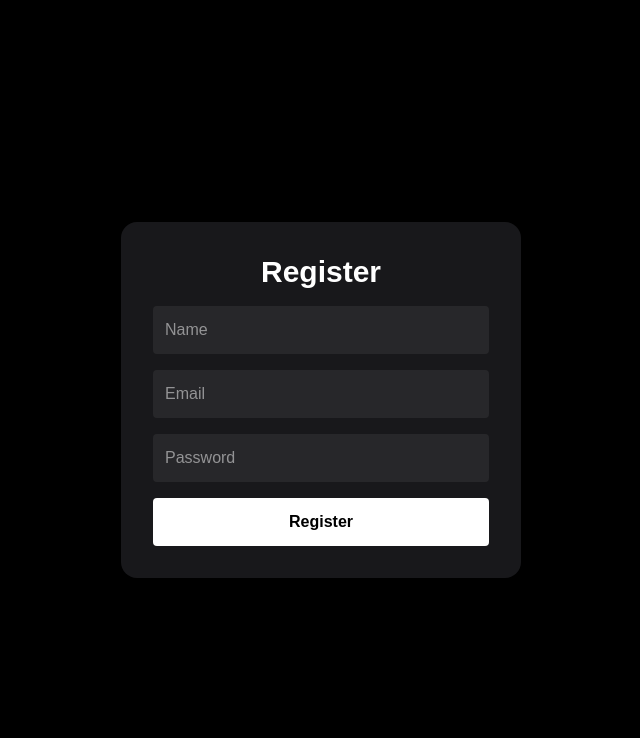
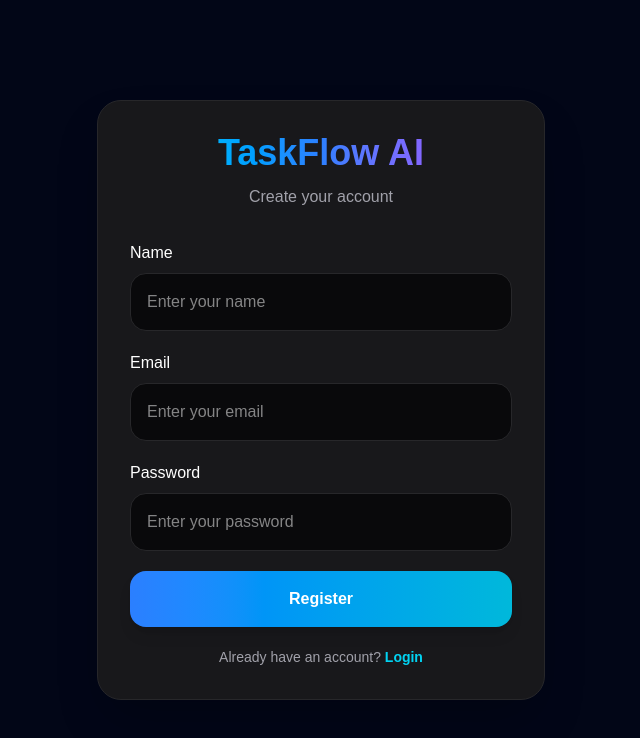
Before and after one commit to AkashVR07/taskflow-ai, a Next.js app in the folder client/: page /register in a window 1280 px wide. Shown: the top 738 px of the page, without its empty margins (319-959 px from the left). Built offline with nearby package versions, Linux system fonts and the light colour scheme.

Commit message:
Fix backend start script

```diff
--- a/client/app/dashboard/page.tsx
+++ b/client/app/dashboard/page.tsx
@@ -39,7 +39,7 @@ export default function DashboardPage() {
     if (!userInfo?.token) return;
 
     try {
-      const { data } = await axios.get("process.env.NEXT_PUBLIC_API_URL/api/tasks", {
+      const { data } = await axios.get("`${process.env.NEXT_PUBLIC_API_URL}/api/tasks`/api/tasks", {
         headers: {
           Authorization: `Bearer ${userInfo.token}`,
         },
@@ -74,7 +74,7 @@ export default function DashboardPage() {
       setLoading(true);
 
       await axios.post(
-        "process.env.NEXT_PUBLIC_API_URL/api/tasks",
+        "`${process.env.NEXT_PUBLIC_API_URL}/api/tasks`/api/tasks",
         {
           title,
           description,
@@ -110,7 +110,7 @@ export default function DashboardPage() {
       setAiSuggestion("");
 
       const { data } = await axios.post(
-        "process.env.NEXT_PUBLIC_API_URL/api/ai/suggestions",
+        "`${process.env.NEXT_PUBLIC_API_URL}/api/tasks`/api/ai/suggestions",
         { tasks },
         {
           headers: {
--- a/client/app/login/page.tsx
+++ b/client/app/login/page.tsx
@@ -2,65 +2,139 @@
 
 import { useState } from "react";
 import axios from "axios";
-import { toast } from "react-hot-toast";
+import toast from "react-hot-toast";
 import { useRouter } from "next/navigation";
+import { motion } from "framer-motion";
 
 export default function LoginPage() {
   const router = useRouter();
 
-  const [email, setEmail] = useState("");
-  const [password, setPassword] = useState("");
+  const [email, setEmail] =
+    useState("");
 
-  const submitHandler = async (e: React.FormEvent) => {
+  const [password, setPassword] =
+    useState("");
+
+  const [loading, setLoading] =
+    useState(false);
+
+  const submitHandler = async (
+    e: React.FormEvent
+  ) => {
     e.preventDefault();
 
     try {
-      const { data } = await axios.post(
-        "process.env.NEXT_PUBLIC_API_URL/api/auth/login",
+      setLoading(true);
+
+      const { data } =
+        await axios.post(
+          `${process.env.NEXT_PUBLIC_API_URL}/api/auth/login`,
           {
             email,
             password,
           }
         );
 
-      localStorage.setItem("userInfo", JSON.stringify(data));
+      localStorage.setItem(
+        "userInfo",
+        JSON.stringify(data)
+      );
 
-      toast.success("Login Successful");
+      document.cookie = `token=${data.token}; path=/; max-age=86400`;
+
+      toast.success(
+        "Login Successful"
+      );
 
       router.push("/dashboard");
     } catch (error: any) {
-      toast.error(error.response.data.message);
+      toast.error(
+        error?.response?.data
+          ?.message ||
+          "Login Failed"
+      );
+    } finally {
+      setLoading(false);
     }
   };
 
   return (
-    <div className="flex items-center justify-center min-h-screen bg-black text-white">
-      <form
+    <div className="min-h-screen app-bg flex items-center justify-center px-4">
+      <motion.form
+        initial={{
+          opacity: 0,
+          y: 30,
+        }}
+        animate={{
+          opacity: 1,
+          y: 0,
+        }}
+        transition={{
+          duration: 0.4,
+        }}
         onSubmit={submitHandler}
-        className="bg-zinc-900 p-8 rounded-2xl w-[400px] space-y-4"
+        className="app-card w-full max-w-md p-8 rounded-3xl shadow-2xl border border-[var(--border-main)]"
       >
-        <h1 className="text-3xl font-bold text-center">Login</h1>
+        <div className="text-center mb-8">
+          <h1 className="text-4xl font-extrabold bg-gradient-to-r from-cyan-400 via-blue-500 to-purple-500 bg-clip-text text-transparent">
+            TaskFlow AI
+          </h1>
+
+          <p className="app-muted mt-3">
+            Login to continue
+          </p>
+        </div>
+
+        <div className="space-y-5">
+          <div>
+            <label className="block mb-2 font-medium">
+              Email
+            </label>
 
             <input
               type="email"
-          placeholder="Email"
-          className="w-full p-3 rounded bg-zinc-800"
+              placeholder="Enter your email"
+              className="w-full p-4 rounded-2xl app-input outline-none focus:border-cyan-500 transition-all duration-300"
               value={email}
-          onChange={(e) => setEmail(e.target.value)}
+              onChange={(e) =>
+                setEmail(
+                  e.target.value
+                )
+              }
+              required
             />
+          </div>
+
+          <div>
+            <label className="block mb-2 font-medium">
+              Password
+            </label>
 
             <input
               type="password"
-          placeholder="Password"
-          className="w-full p-3 rounded bg-zinc-800"
+              placeholder="Enter your password"
+              className="w-full p-4 rounded-2xl app-input outline-none focus:border-cyan-500 transition-all duration-300"
               value={password}
-          onChange={(e) => setPassword(e.target.value)}
+              onChange={(e) =>
+                setPassword(
+                  e.target.value
+                )
+              }
+              required
             />
+          </div>
 
-        <button className="w-full bg-white text-black p-3 rounded font-semibold">
-          Login
+          <button
+            type="submit"
+            disabled={loading}
+            className="w-full bg-gradient-to-r from-blue-500 to-cyan-500 text-white p-4 rounded-2xl font-semibold shadow-lg hover:scale-[1.02] transition-all duration-300 disabled:opacity-50"
+          >
+            {loading
+              ? "Logging in..."
+              : "Login"}
           </button>
-      </form>
+        </div>
+      </motion.form>
     </div>
   );
 }
--- a/client/app/register/page.tsx
+++ b/client/app/register/page.tsx
@@ -2,19 +2,36 @@
 
 import { useState } from "react";
 import axios from "axios";
-import { toast } from "react-hot-toast";
+import toast from "react-hot-toast";
+import { useRouter } from "next/navigation";
+import { motion } from "framer-motion";
 
 export default function RegisterPage() {
-  const [name, setName] = useState("");
-  const [email, setEmail] = useState("");
-  const [password, setPassword] = useState("");
+  const router = useRouter();
 
-  const submitHandler = async (e: React.FormEvent) => {
+  const [name, setName] =
+    useState("");
+
+  const [email, setEmail] =
+    useState("");
+
+  const [password, setPassword] =
+    useState("");
+
+  const [loading, setLoading] =
+    useState(false);
+
+  const submitHandler = async (
+    e: React.FormEvent
+  ) => {
     e.preventDefault();
 
     try {
-      const { data } = await axios.post(
-        "process.env.NEXT_PUBLIC_API_URL/api/auth/register",
+      setLoading(true);
+
+      const { data } =
+        await axios.post(
+          `${process.env.NEXT_PUBLIC_API_URL}/api/auth/register`,
           {
             name,
             email,
@@ -22,50 +39,138 @@ export default function RegisterPage() {
           }
         );
 
-      localStorage.setItem("userInfo", JSON.stringify(data));
+      localStorage.setItem(
+        "userInfo",
+        JSON.stringify(data)
+      );
 
-      toast.success("Registration Successful");
+      document.cookie = `token=${data.token}; path=/; max-age=86400`;
+
+      toast.success(
+        "Registration Successful"
+      );
+
+      router.push("/dashboard");
     } catch (error: any) {
-      toast.error(error.response.data.message);
+      toast.error(
+        error?.response?.data
+          ?.message ||
+          "Registration Failed"
+      );
+    } finally {
+      setLoading(false);
     }
   };
 
   return (
-    <div className="flex items-center justify-center min-h-screen bg-black text-white">
-      <form
+    <div className="min-h-screen app-bg flex items-center justify-center px-4">
+      <motion.form
+        initial={{
+          opacity: 0,
+          y: 30,
+        }}
+        animate={{
+          opacity: 1,
+          y: 0,
+        }}
+        transition={{
+          duration: 0.4,
+        }}
         onSubmit={submitHandler}
-        className="bg-zinc-900 p-8 rounded-2xl w-[400px] space-y-4"
+        className="app-card w-full max-w-md p-8 rounded-3xl shadow-2xl border border-[var(--border-main)]"
       >
-        <h1 className="text-3xl font-bold text-center">Register</h1>
+        <div className="text-center mb-8">
+          <h1 className="text-4xl font-extrabold bg-gradient-to-r from-cyan-400 via-blue-500 to-purple-500 bg-clip-text text-transparent">
+            TaskFlow AI
+          </h1>
+
+          <p className="app-muted mt-3">
+            Create your account
+          </p>
+        </div>
+
+        <div className="space-y-5">
+          <div>
+            <label className="block mb-2 font-medium">
+              Name
+            </label>
 
             <input
               type="text"
-          placeholder="Name"
-          className="w-full p-3 rounded bg-zinc-800"
+              placeholder="Enter your name"
+              className="w-full p-4 rounded-2xl app-input outline-none focus:border-cyan-500 transition-all duration-300"
               value={name}
-          onChange={(e) => setName(e.target.value)}
+              onChange={(e) =>
+                setName(
+                  e.target.value
+                )
+              }
+              required
             />
+          </div>
+
+          <div>
+            <label className="block mb-2 font-medium">
+              Email
+            </label>
 
             <input
               type="email"
-          placeholder="Email"
-          className="w-full p-3 rounded bg-zinc-800"
+              placeholder="Enter your email"
+              className="w-full p-4 rounded-2xl app-input outline-none focus:border-cyan-500 transition-all duration-300"
               value={email}
-          onChange={(e) => setEmail(e.target.value)}
+              onChange={(e) =>
+                setEmail(
+                  e.target.value
+                )
+              }
+              required
             />
+          </div>
+
+          <div>
+            <label className="block mb-2 font-medium">
+              Password
+            </label>
 
             <input
               type="password"
-          placeholder="Password"
-          className="w-full p-3 rounded bg-zinc-800"
+              placeholder="Enter your password"
+              className="w-full p-4 rounded-2xl app-input outline-none focus:border-cyan-500 transition-all duration-300"
               value={password}
-          onChange={(e) => setPassword(e.target.value)}
+              onChange={(e) =>
+                setPassword(
+                  e.target.value
+                )
+              }
+              required
             />
+          </div>
 
-        <button className="w-full bg-white text-black p-3 rounded font-semibold">
-          Register
+          <button
+            type="submit"
+            disabled={loading}
+            className="w-full bg-gradient-to-r from-blue-500 to-cyan-500 text-white p-4 rounded-2xl font-semibold shadow-lg hover:scale-[1.02] transition-all duration-300 disabled:opacity-50"
+          >
+            {loading
+              ? "Creating account..."
+              : "Register"}
           </button>
-      </form>
+
+          <p className="text-center app-muted text-sm">
+            Already have an account?{" "}
+            <button
+              type="button"
+              onClick={() =>
+                router.push("/login")
+              }
+              className="text-cyan-400 font-semibold hover:underline"
+            >
+              Login
+            </button>
+          </p>
+        </div>
+      </motion.form>
     </div>
   );
 }
--- a/client/components/EditTaskModal.tsx
+++ b/client/components/EditTaskModal.tsx
@@ -40,7 +40,7 @@ export default function EditTaskModal({
       setLoading(true);
 
       await axios.put(
-        `process.env.NEXT_PUBLIC_API_URL/api/tasks/${task._id}`,
+        `${process.env.NEXT_PUBLIC_API_URL}/api/tasks/${task._id}`,
         {
           title,
           description,
@@ -150,7 +150,8 @@ export default function EditTaskModal({
                 type="date"
                 value={dueDate}
                 onChange={(e) => setDueDate(e.target.value)}
-                className="w-full p-3 sm:p-4 rounded-2xl app-input outline-none focus:border-blue-500 transition-all duration-300"
+                className="w-full p-3 sm:p-4 rounded-2xl app-input outline-none focus:border-cyan-500 transition-all duration-300 text-white"
+                style={{ colorScheme: "dark" }}
               />
             </div>
           </div>
--- a/client/components/KanbanBoard.tsx
+++ b/client/components/KanbanBoard.tsx
@@ -41,7 +41,7 @@ export default function KanbanBoard({
   ) => {
     try {
       await axios.put(
-        `process.env.NEXT_PUBLIC_API_URL/api/tasks/${taskId}`,
+        `${process.env.NEXT_PUBLIC_API_URL}/api/tasks/${taskId}`,
         { status },
         {
           headers: {
--- a/client/components/Navbar.tsx
+++ b/client/components/Navbar.tsx
@@ -10,6 +10,10 @@ export default function Navbar() {
 
   const logoutHandler = () => {
     localStorage.removeItem("userInfo");
+
+    document.cookie =
+    "token=; path=/; expires=Thu, 01 Jan 1970 00:00:00 GMT";
+
     router.push("/login");
   };
 
--- a/client/components/Sidebar.tsx
+++ b/client/components/Sidebar.tsx
@@ -76,7 +76,7 @@ export default function Sidebar() {
           onClick={() => setOpen(true)}
           className="lg:hidden fixed top-4 left-4 z-[1000] w-9 h-9 rounded-lg bg-white/90 text-black border border-zinc-200 shadow-md flex items-center justify-center backdrop-blur-md"
         >
-          <Menu size={22} />
+          <Menu size={18} />
         </button>
       )}
 
--- a/client/components/TaskCard.tsx
+++ b/client/components/TaskCard.tsx
@@ -39,7 +39,7 @@ export default function TaskCard({
   const updateStatus = async () => {
     try {
       await axios.put(
-        `process.env.NEXT_PUBLIC_API_URL/api/tasks/${id}`,
+         `${process.env.NEXT_PUBLIC_API_URL}/api/tasks/${id}`,
         {},
         {
           headers: {
@@ -60,7 +60,7 @@ export default function TaskCard({
   const deleteTask = async () => {
     try {
       await axios.delete(
-        `process.env.NEXT_PUBLIC_API_URL/api/tasks/${id}`,
+        `${process.env.NEXT_PUBLIC_API_URL}/api/tasks/${id}`,
         {
           headers: {
             Authorization: `Bearer ${userInfo.token}`,
```
Also changed, not shown: client/app/globals.css (+8 -0 lines), client/components/AnalyticsChart.tsx (+4 -4 lines), client/middleware.ts (added, +42 -0 lines). Lines whose indentation alone changed are shown as unchanged.
